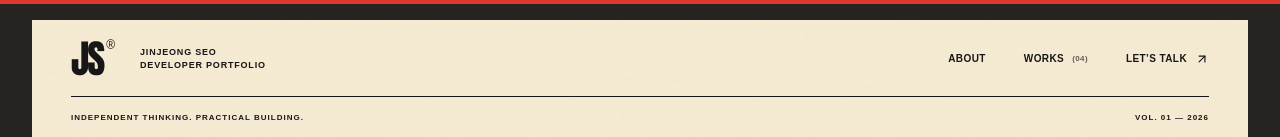
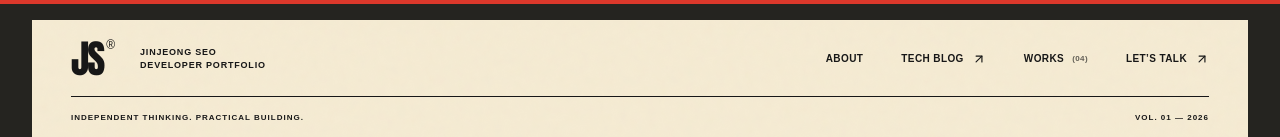
Before and after one commit to improvv/portfolio, a React (Vite) app: page / in a window 1280 px wide. Shown: the top 137 px of the page. Built offline with nearby package versions, Linux system fonts and the light colour scheme.

Commit message:
feat: 상단 메뉴에 TECH BLOG 링크 추가

```diff
--- a/src/components/Header.tsx
+++ b/src/components/Header.tsx
@@ -1,8 +1,10 @@
 import { useState } from "react";
 import { Link, useLocation } from "react-router-dom";
 import { ArrowUpRight, Menu, X } from "lucide-react";
-import { navigation } from "../data/portfolio";
+import { contacts, navigation } from "../data/portfolio";
 import { slowScrollTo } from "./Motion";
+
+const blogUrl = contacts.find((contact) => contact.label === "Blog")?.url;
 
 export default function Header() {
   const [open, setOpen] = useState(false);
@@ -27,6 +29,11 @@ export default function Header() {
       </span>
       <nav className="desktop-nav" aria-label="주요 메뉴">
         <Link to="/#about">ABOUT</Link>
+        {blogUrl && (
+          <a href={blogUrl} target="_blank" rel="noopener noreferrer">
+            TECH BLOG <ArrowUpRight size={14} aria-hidden="true" />
+          </a>
+        )}
         <Link to="/#works">
           WORKS <span>(04)</span>
         </Link>
@@ -63,6 +70,18 @@ export default function Header() {
               <ArrowUpRight size={18} aria-hidden="true" />
             </Link>
           ))}
+          {blogUrl && (
+            <a
+              href={blogUrl}
+              target="_blank"
+              rel="noopener noreferrer"
+              onClick={() => setOpen(false)}
+            >
+              <span>↗</span>
+              TECH BLOG
+              <ArrowUpRight size={18} aria-hidden="true" />
+            </a>
+          )}
         </nav>
       )}
     </header>
```
